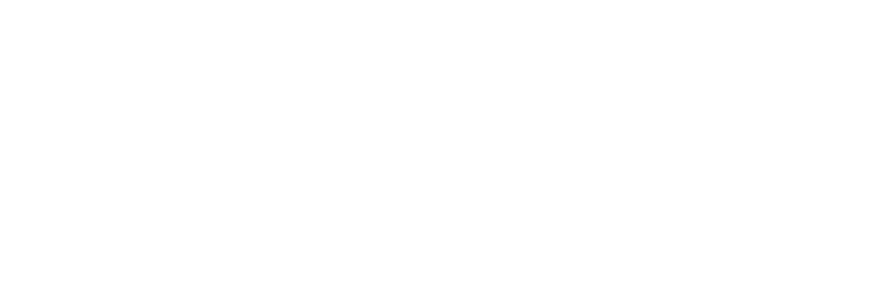
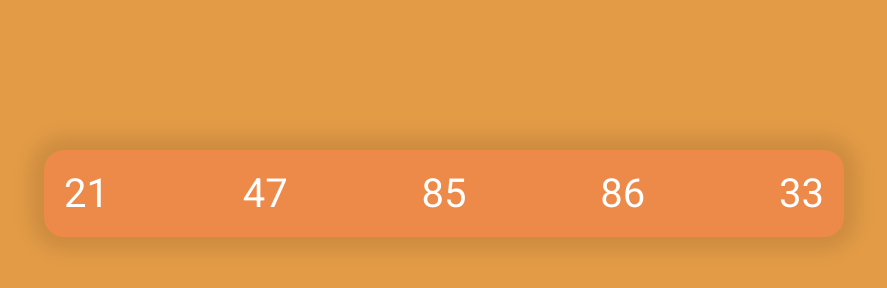
Before and after one commit to LeleGuidi/js-simon, a plain HTML site: page index.html in a window 1280 px wide. Shown: the whole page, without its empty margins (196-1083 px from the left). Drawn offline with Linux system fonts and the light colour scheme.

Commit message:
Creazione numeri casuali

```diff
--- a/index.html
+++ b/index.html
@@ -6,8 +6,14 @@
     <meta name="viewport" content="width=device-width, initial-scale=1.0">
     <title>Document</title>
     <link rel="stylesheet" href="style.css">
+    <link rel="preconnect" href="https://fonts.googleapis.com">
+    <link rel="preconnect" href="https://fonts.gstatic.com" crossorigin>
+    <link href="https://fonts.googleapis.com/css2?family=Roboto:wght@400;500;700&display=swap" rel="stylesheet">
 </head>
 <body>
+    <div class="container">
+        <div id="row"></div>
+    </div>
     <script src="main.js"></script>
 </body>
 </html>
--- a/main.js
+++ b/main.js
@@ -0,0 +1,32 @@
+//FUNCTION
+
+//Creare numeri random
+function randomNumbers(min, max) {
+    return Math.floor(Math.random() * (max - min) ) + min;
+}
+
+//Aggiungere un elemento ad un array solamente se questo non è già presente all'interno dell'array
+function checkNumbersBeforePush(array, number) {
+    if (!array.includes(number)) {
+        array.push(number);
+    }
+}
+
+
+//MAIN
+const boxes = document.createElement("div");
+const row = document.getElementById("row");
+
+//Prendere 5 numeri casuali
+let cpuNumbers = [];
+while (cpuNumbers.length < 5) {
+    let cpuNumber = randomNumbers(1, 100);
+    checkNumbersBeforePush(cpuNumbers, cpuNumber);
+}
+
+boxes.classList.add("cpu_numbers")
+//Stampare a video i numeri casuali
+for (let i = 0; i < 5; i++) {
+    boxes.innerHTML = cpuNumbers[i]
+    row.append(boxes.cloneNode(true))
+}
--- a/style.css
+++ b/style.css
@@ -0,0 +1,29 @@
+*{
+    margin: 0;
+    border: 0;
+    box-sizing: border-box;
+}
+body{
+    background-color: #E39B46;
+    font-family: 'Roboto', sans-serif;
+}
+.container {
+    max-width: 800px;
+    border-radius: 20px;
+    background-color: #ED8A4A;
+    box-shadow: 0px 0px 19px 13px rgba(0,0,0,0.1);;
+    padding: 20px;
+    margin: 150px auto;
+}
+#row {
+    width: 100%;
+    display: flex;
+    flex-direction: row;
+    flex-wrap: wrap;
+    justify-content: space-between;
+}
+.cpu_numbers{
+    font-size: 40px;
+    text-transform: uppercase;
+    color: white;
+}
```
